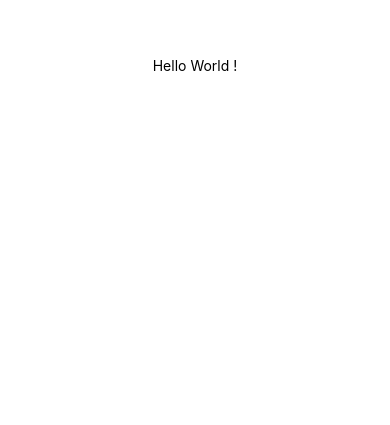
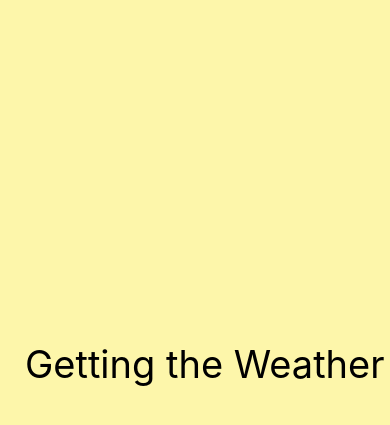
Before and after one commit to llHoYall/WebStudy, a React Native app in the folder ReactNative_Weather/: screen / in a window 390 px wide. Shown: the part 357-782 px from the top of the page. Built offline with nearby package versions, Linux system fonts and the light colour scheme.

Commit message:
Update project: Weather (React-Native)
- Add loading screen

```diff
--- a/ReactNative_Weather/App.js
+++ b/ReactNative_Weather/App.js
@@ -1,11 +1,21 @@
-import React from 'react';
+import React, { Component } from 'react';
 import { StyleSheet, Text, View } from 'react-native';
 
 export default class App extends React.Component {
+  state = {
+    isLoaded: false
+  };
   render() {
+    const { isLoaded } = this.state;
     return (
       <View style={styles.container}>
-        <Text>Hello World !</Text>
+        {isLoaded ? null : (
+          <View style={styles.loading}>
+            <Text style={styles.loadingText}>
+              Getting the Weather
+            </Text>
+          </View>
+        )}
       </View>
     );
   }
@@ -14,8 +24,16 @@ export default class App extends React.Component {
 const styles = StyleSheet.create({
   container: {
     flex: 1,
-    backgroundColor: '#fff',
-    alignItems: 'center',
-    justifyContent: 'center',
+    backgroundColor: '#fff'
   },
+  loading: {
+    flex: 1,
+    backgroundColor: "#FDF6AA",
+    justifyContent: "flex-end",
+    paddingLeft: 25
+  },
+  loadingText: {
+    fontSize: 38,
+    marginBottom: 100
+  }
 });
```
